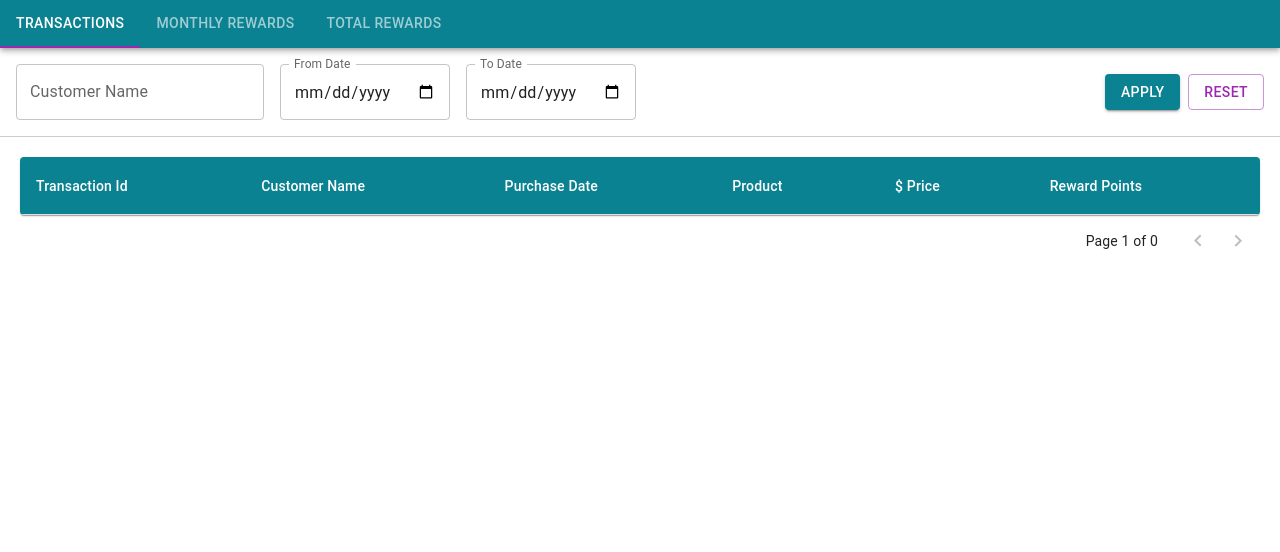
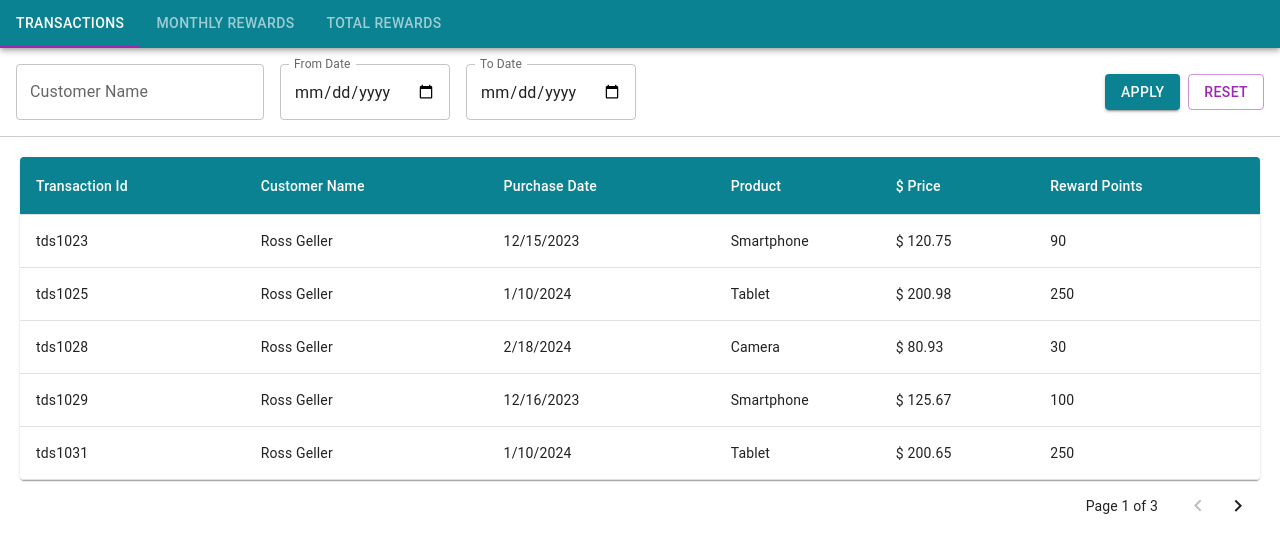
Before and after one commit to ChitikshaAdhikar/reward-tracking-system, a React (Create React App) app: page / in a window 1280 px wide. Shown: the top 552 px of the page. Built offline with nearby package versions, Linux system fonts and the light colour scheme.

Commit message:
Transaction not loading issue fix.

```diff
--- a/src/components/Transactions.js
+++ b/src/components/Transactions.js
@@ -29,9 +29,10 @@ const Transactions = ({ transactions, globalFilters }) => {
   // getFilteredTransactions applies the filtering logic based on globalFilters.
   const filteredTransactions = useMemo(() => {
     try {
-      getFilteredTransactions(transactions, globalFilters);
+      return getFilteredTransactions(transactions, globalFilters);
     } catch (err) {
       console.log("Error in Transactions:" + err);
+      return [];
     }
   }, [transactions, globalFilters]);
 
@@ -93,7 +94,7 @@ const Transactions = ({ transactions, globalFilters }) => {
           rowsPerPage: pagination.rowsPerPage,
           onPageChange: handleChangePage,
         }}
-        rowKey={(row) => row.id}
+        rowKey={(row,idx) => idx}
       />
     </div>
   );
```
Also changed, not shown: src/utils/GenericTable.js (line endings or trailing spaces).
